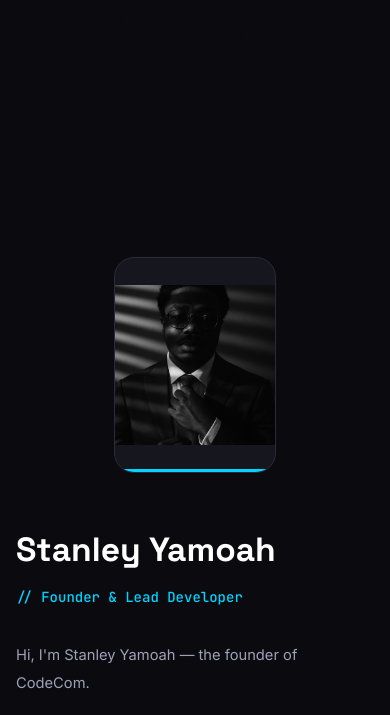
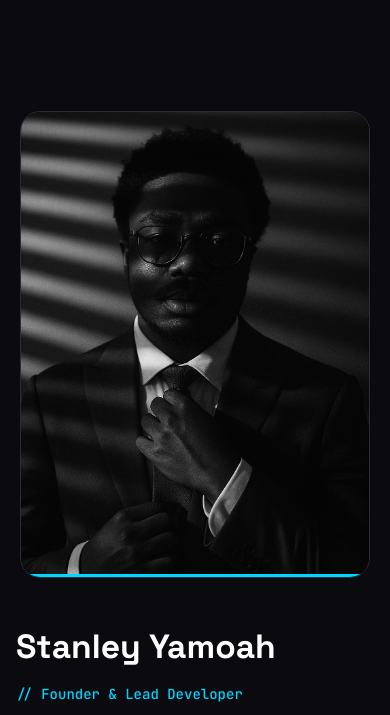
Before and after one commit to codecomteam25/codecom, a website: page founder.html in a window 390 px wide. Shown: the part 335-1050 px from the top of the page. Drawn offline with Linux system fonts and the light colour scheme.

Commit message:
Fix Founder page mobile layout

```diff
--- a/css/style.css
+++ b/css/style.css
@@ -1336,7 +1336,7 @@ button, a, input, select, textarea {
   overflow: hidden;
 }
 
-.founder-photo .initials {
+.founder-photo .founder-initials {
   font-family: var(--font-heading);
   font-size: 5rem;
   font-weight: 800;
@@ -2148,15 +2148,23 @@ button, a, input, select, textarea {
     grid-template-columns: 1fr;
   }
 
-  /* Founder Photo */
-  .founder-photo img,
-  .founder-photo .founder-initials {
-    width: 200px;
-    height: 200px;
-  }
-
-  .founder-initials {
-    font-size: 3rem;
+  /* Founder Page */
+  .page-founder .page-header {
+    padding: 120px 0 60px;
+  }
+
+  .founder-section {
+    padding: 80px 0;
+  }
+
+  .founder-grid {
+    margin-top: 32px;
+    gap: 40px;
+  }
+
+  .founder-photo img {
+    width: 100%;
+    height: 100%;
   }
 }
 
@@ -2449,14 +2457,8 @@ button, a, input, select, textarea {
   }
 
   /* Founder Page */
-  .founder-photo img,
-  .founder-photo .founder-initials {
-    width: 160px;
-    height: 160px;
-  }
-
-  .founder-initials {
-    font-size: 2.5rem;
+  .page-founder .page-header {
+    padding: 110px 0 52px;
   }
 
   .about-content h2 {
--- a/founder.html
+++ b/founder.html
@@ -11,7 +11,7 @@
   <link href="https://fonts.googleapis.com/css2?family=Inter:wght@400;500;600;700&family=Space+Grotesk:wght@400;500;600;700;800&family=JetBrains+Mono:wght@400;500&display=swap" rel="stylesheet">
   <link rel="stylesheet" href="/css/style.css">
 </head>
-<body>
+<body class="page-founder">
 
   <!-- ===== NAVIGATION ===== -->
   <nav class="navbar" id="navbar">
```
